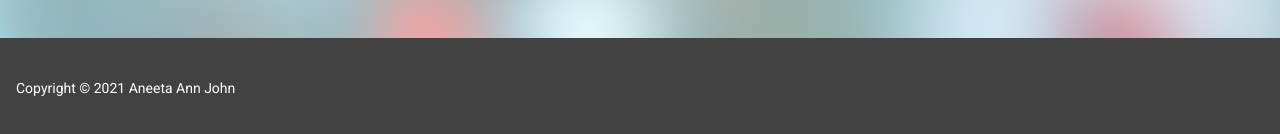
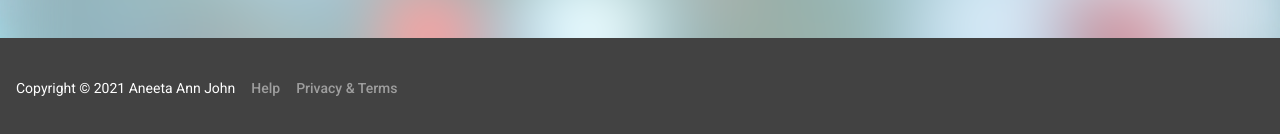
Before and after one commit to aneetaann/Hotel-Management-System, an Angular app in the folder frontend/: page /manager in a window 1280 px wide. Shown: the part 662-796 px from the top of the page. Built offline with nearby package versions, Linux system fonts and the light colour scheme.

Commit message:
footer updated

```diff
--- a/frontend/src/app/manager/manager.component.html
+++ b/frontend/src/app/manager/manager.component.html
@@ -32,10 +32,10 @@
     <footer class="mdl-mini-footer">
         <div class="mdl-mini-footer__left-section">
           <div class="mdl-logo">Copyright © 2021 Aneeta Ann John</div>
-          <!-- <ul class="mdl-mini-footer__link-list">
+          <ul class="mdl-mini-footer__link-list">
             <li><a href="#">Help</a></li>
             <li><a href="#">Privacy & Terms</a></li>
-          </ul> -->
+          </ul>
         </div>
       </footer>
   </div>
--- a/frontend/src/app/receptionist/receptionist.component.html
+++ b/frontend/src/app/receptionist/receptionist.component.html
@@ -30,10 +30,10 @@
     <footer class="mdl-mini-footer">
         <div class="mdl-mini-footer__left-section">
           <div class="mdl-logo">Copyright © 2021 Aneeta Ann John</div>
-          <!-- <ul class="mdl-mini-footer__link-list">
+          <ul class="mdl-mini-footer__link-list">
             <li><a href="#">Help</a></li>
             <li><a href="#">Privacy & Terms</a></li>
-          </ul> -->
+          </ul>
         </div>
       </footer>
   </div>
```
